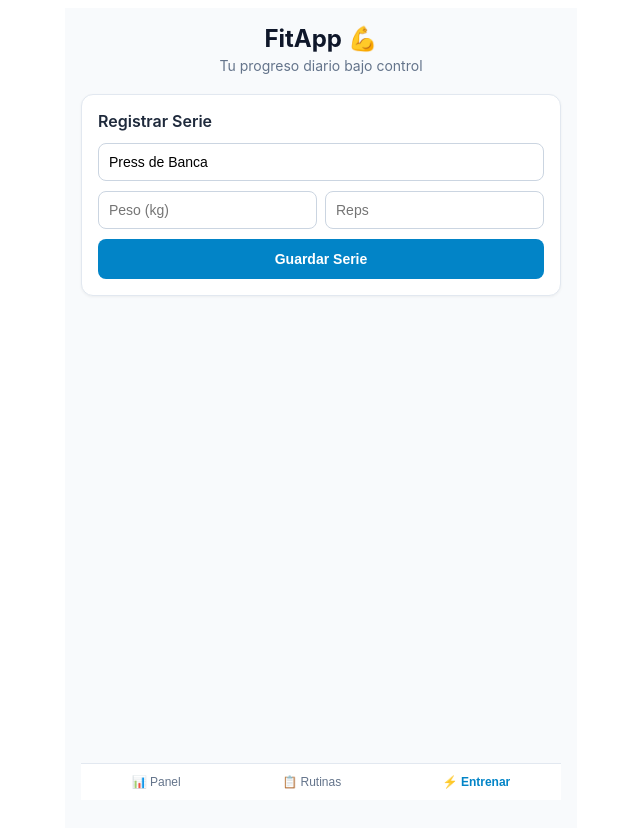
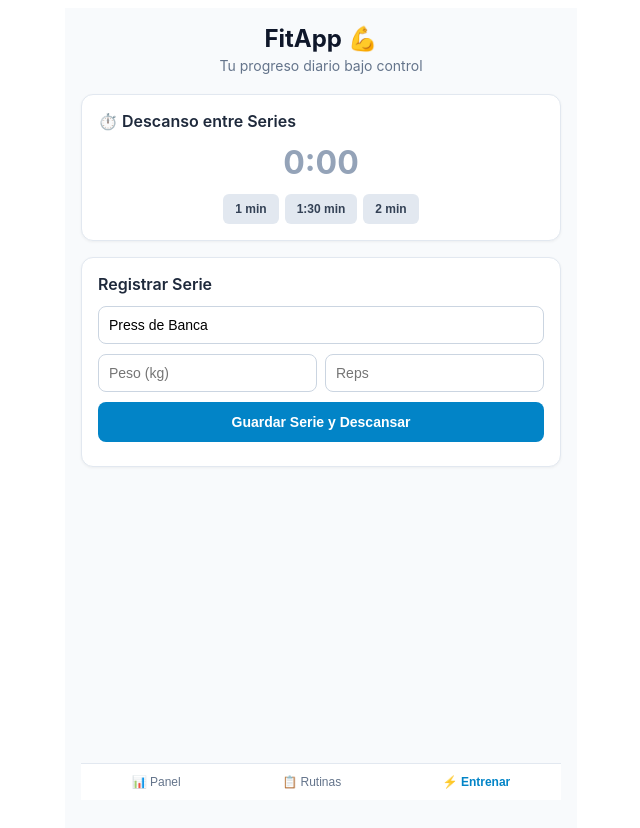
Before and after one commit to Natxmad-boop/fitapp, a React (Vite) app: page / in a window 1280 px wide. Both pictures are taken after a click on the button "Comenzar Entrenamiento". Shown: the top 828 px of the page, without its empty margins (319-959 px from the left). Built offline with nearby package versions, Linux system fonts and the light colour scheme.

Commit message:
Update App.tsx

```diff
--- a/src/App.tsx
+++ b/src/App.tsx
@@ -74,6 +74,17 @@ const styles = {
     width: '100%',
     textAlign: 'center' as const,
     fontSize: '14px',
+    marginBottom: '8px',
+  },
+  secondaryButton: {
+    backgroundColor: '#e2e8f0',
+    color: '#334155',
+    border: 'none',
+    padding: '8px 12px',
+    borderRadius: '6px',
+    fontWeight: '600',
+    cursor: 'pointer',
+    fontSize: '12px',
   },
   dangerButton: {
     backgroundColor: '#ef4444',
@@ -133,7 +144,6 @@ const styles = {
 export default function App() {
   const [activeTab, setActiveTab] = useState<'dashboard' | 'routines' | 'tracker'>('dashboard');
 
-  // Estados sincronizados con localStorage para no perder los datos al refrescar
   const [routines, setRoutines] = useState(() => {
     const saved = localStorage.getItem('fitapp_routines');
     return saved ? JSON.parse(saved) : [
@@ -152,6 +162,10 @@ export default function App() {
   const [weight, setWeight] = useState('');
   const [reps, setReps] = useState('');
 
+  // Estados del temporizador de descanso
+  const [timeLeft, setTimeLeft] = useState(0);
+  const [isTimerRunning, setIsTimerRunning] = useState(false);
+
   useEffect(() => {
     localStorage.setItem('fitapp_routines', JSON.stringify(routines));
   }, [routines]);
@@ -159,6 +173,24 @@ export default function App() {
   useEffect(() => {
     localStorage.setItem('fitapp_history', JSON.stringify(history));
   }, [history]);
+
+  // Lógica del temporizador
+  useEffect(() => {
+    let interval: any = null;
+    if (isTimerRunning && timeLeft > 0) {
+      interval = setInterval(() => {
+        setTimeLeft((prev) => prev - 1);
+      }, 1000);
+    } else if (timeLeft === 0) {
+      setIsTimerRunning(false);
+    }
+    return () => clearInterval(interval);
+  }, [isTimerRunning, timeLeft]);
+
+  const startTimer = (seconds: number) => {
+    setTimeLeft(seconds);
+    setIsTimerRunning(true);
+  };
 
   const handleAddRoutine = (e: React.FormEvent) => {
     e.preventDefault();
@@ -172,6 +204,7 @@ export default function App() {
     setHistory([{ name: exerciseName, weight, reps, date: new Date().toLocaleDateString() }, ...history]);
     setWeight('');
     setReps('');
+    startTimer(90); // Arranca automáticamente un descanso de 90 segundos al guardar serie
   };
 
   const clearHistory = () => {
@@ -207,7 +240,7 @@ export default function App() {
           <div style={styles.card}>
             <h2 style={styles.cardTitle}>Próximo Entrenamiento</h2>
             <p style={{ fontSize: '14px', color: '#334155', margin: '0 0 12px 0' }}>
-              Tus datos se guardan automáticamente en este dispositivo. ¡A darle duro!
+              Registra tus series y controla tus tiempos de descanso al milímetro.
             </p>
             <button style={styles.button} onClick={() => setActiveTab('tracker')}>
               Comenzar Entrenamiento
@@ -249,9 +282,27 @@ export default function App() {
         </div>
       )}
 
-      {/* VISTA 3: TRACKER DE EJERCICIOS */}
+      {/* VISTA 3: TRACKER DE EJERCICIOS Y TEMPORIZADOR */}
       {activeTab === 'tracker' && (
         <div>
+          {/* Tarjeta de Temporizador */}
+          <div style={{ ...styles.card, backgroundColor: timeLeft > 0 ? '#eff6ff' : '#ffffff', borderColor: timeLeft > 0 ? '#bfdbfe' : '#e2e8f0' }}>
+            <h2 style={styles.cardTitle}>⏱️ Descanso entre Series</h2>
+            <div style={{ textAlign: 'center', marginBottom: '12px' }}>
+              <span style={{ fontSize: '32px', fontWeight: '700', color: timeLeft > 0 ? '#0284c7' : '#94a3b8' }}>
+                {Math.floor(timeLeft / 60)}:{('0' + (timeLeft % 60)).slice(-2)}
+              </span>
+            </div>
+            <div style={{ display: 'flex', gap: '6px', justifyContent: 'center' }}>
+              <button style={styles.secondaryButton} onClick={() => startTimer(60)}>1 min</button>
+              <button style={styles.secondaryButton} onClick={() => startTimer(90)}>1:30 min</button>
+              <button style={styles.secondaryButton} onClick={() => startTimer(120)}>2 min</button>
+              {isTimerRunning && (
+                <button style={{ ...styles.secondaryButton, backgroundColor: '#fee2e2', color: '#991b1b' }} onClick={() => { setIsTimerRunning(false); setTimeLeft(0); }}>Parar</button>
+              )}
+            </div>
+          </div>
+
           <div style={styles.card}>
             <h2 style={styles.cardTitle}>Registrar Serie</h2>
             <input
@@ -277,7 +328,7 @@ export default function App() {
                 style={styles.input}
               />
             </div>
-            <button style={styles.button} onClick={handleAddSet}>Guardar Serie</button>
+            <button style={styles.button} onClick={handleAddSet}>Guardar Serie y Descansar</button>
           </div>
 
           {history.length > 0 && (
```
